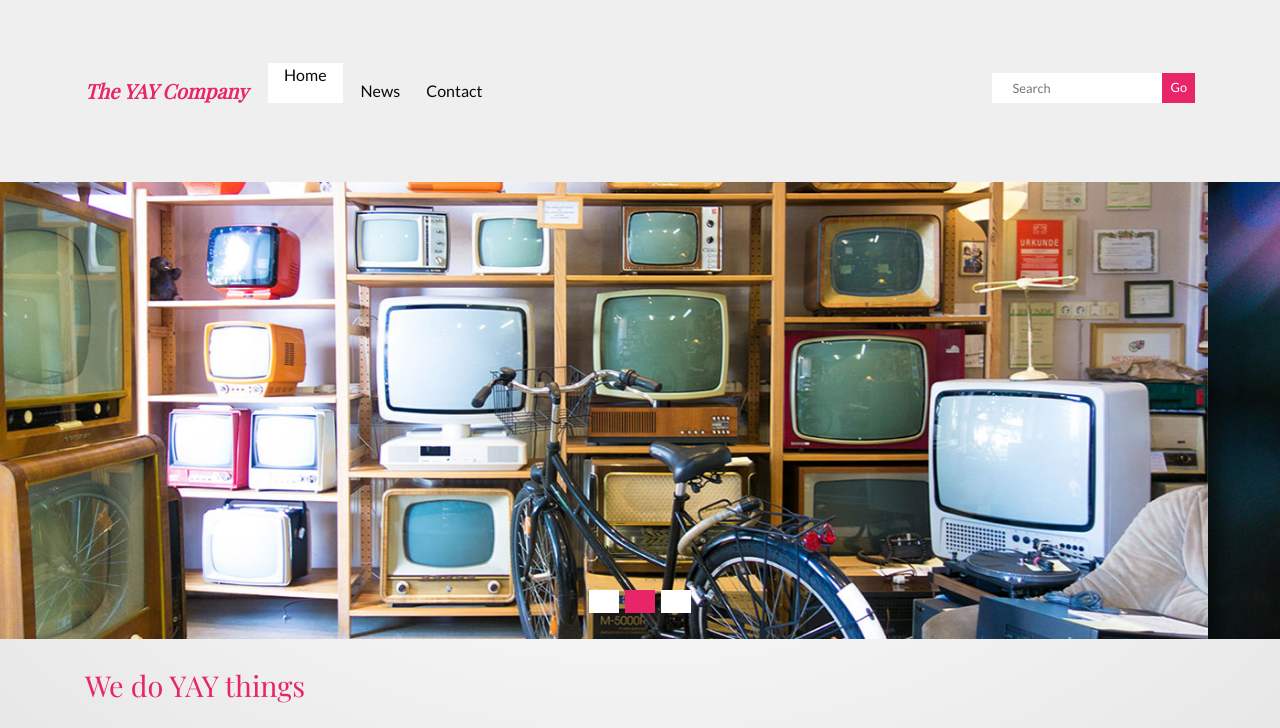
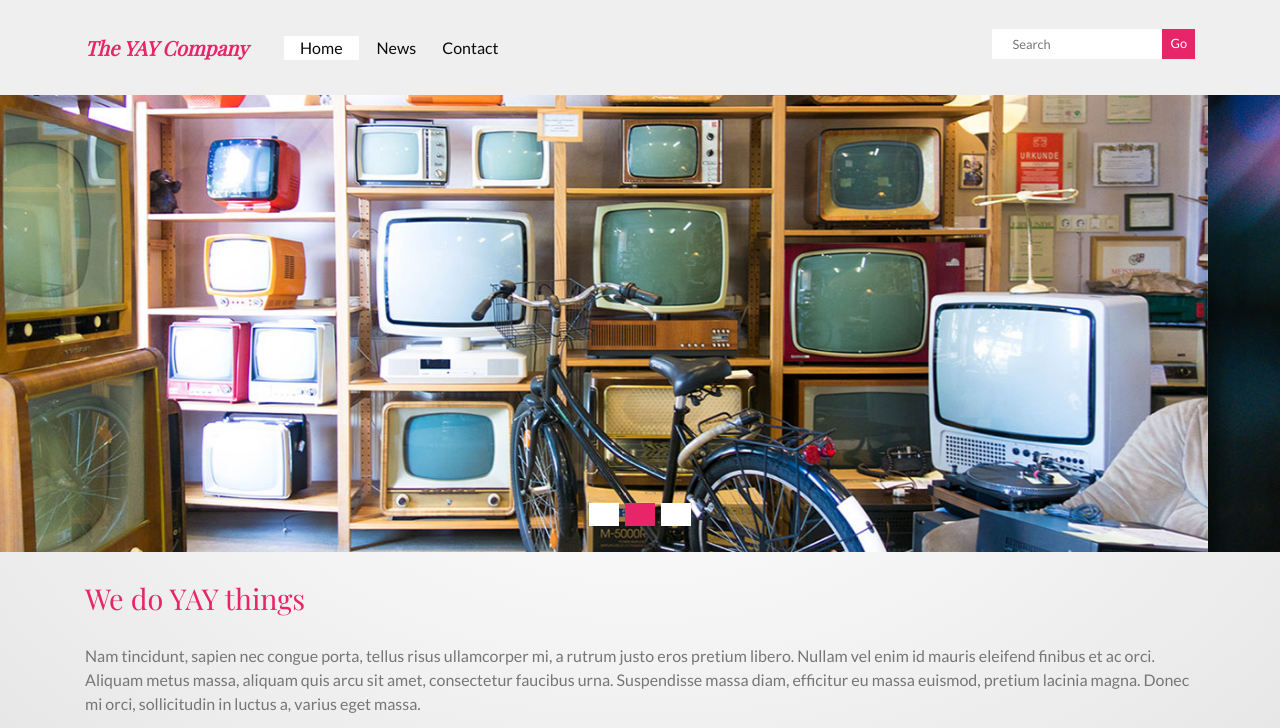
Before and after one commit to Noroff-FEU-Assignments/css-frameworks-ca-tnjensen, a plain HTML site: page index.html in a window 1280 px wide. Shown: the top 728 px of the page. Drawn offline with nearby package versions, Linux system fonts and the light colour scheme; a web font is replaced by a local one.

Commit message:
Edited navbar responsive

```diff
--- a/sass/partials/_carousel.scss
+++ b/sass/partials/_carousel.scss
@@ -12,7 +12,7 @@
 .carousel{
    position: relative;
 }
-.carousel-inner > .carousel-item img{
+.carousel-inner .carousel-item img{
    width: 100%;
    min-height: 450px;
    object-fit: cover;
--- a/sass/partials/_nav.scss
+++ b/sass/partials/_nav.scss
@@ -14,6 +14,13 @@
         top: 10px;
     }
 }
+.navbar-nav{
+    padding: 3rem 0;
+
+    @media (min-width: 992px){
+        padding: 0;
+    }
+}
 .navbar-nav .nav-link.active{
     background: white;
     width: calc(100% + 40px);
@@ -24,23 +31,26 @@
     right: 0;
 
     @media (min-width: 992px){
-        padding: 0 1rem;
+        padding: 0 1rem 0 1rem;
         position: relative;
         left: 0;
         margin-top: 0;
     }
 }
 .navbar-nav .nav-link{
+    margin: 1rem 0;
+    color: $secondary !important;
 
     @media (min-width:992px){
         padding: 0;
+        margin: 0;
         margin-right: 10px;
         position: relative;
         top: -15px;
     }
 }
 .navbar .nav-link, nav-link.active{
-    color: $secondary !important;
+    color: $secondary;
 }
 .navbar{
     margin: 0 auto;
@@ -60,15 +70,6 @@
         padding-top: 0;
         margin-top: -20px;
     }
-}
-.navbar-nav{
-    padding: 3rem 0;
-}
-.navbar a{
-    margin: 1rem 0;
-}
-.navbar li a{
-    color: $secondary !important;
 }
 .navbar-toggler{
     position: absolute;
```
Also changed, not shown: css/style.css, css/style.min.css, 2 other files.
